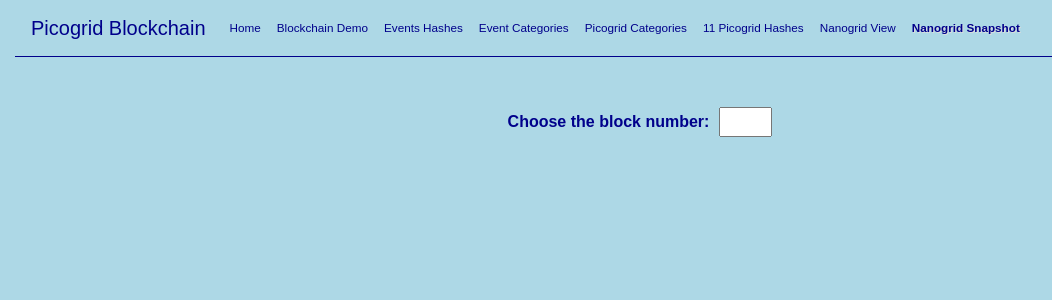
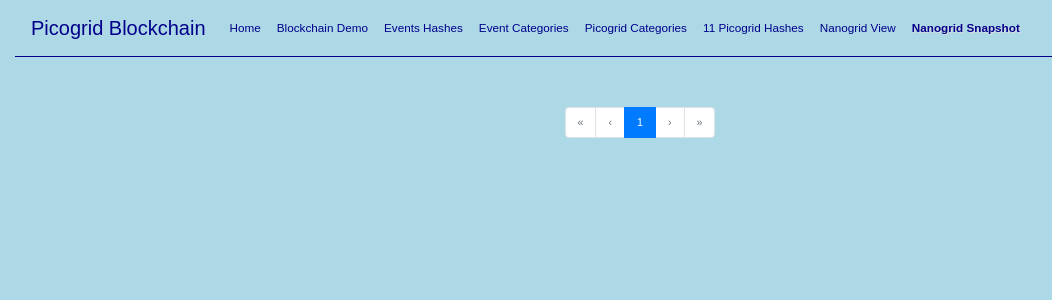
Before and after one commit to gcastilhos/blockchain_app, a Vue app: page /nanogridsnapshot in a window 1280 px wide. Shown: the top 300 px of the page, without its empty margins (0-1052 px from the left). Built offline with nearby package versions, Linux system fonts and the light colour scheme.

Commit message:
Added pagination

```diff
--- a/src/components/nanogridsnapshot/NanogridSnapshot.vue
+++ b/src/components/nanogridsnapshot/NanogridSnapshot.vue
@@ -1,13 +1,19 @@
 <template>
   <div id="nanogrid_snapshot" class="container-md">
     <div class="row">
-      <div class="col-md-12 text-center">
-        <label for="block_number" class="block-number font-weight-bold">Choose the block number:</label>
-        <input type="number" class="block-number " min="1" :max="maxBlock" size="3" name="block_number" @change="getCurrentBlock($event)">
+      <div class="col-md-12 d-flex justify-content-center">
+        <b-pagination
+          v-model="displayBlock"
+          :total-rows="maxBlock"
+          :per-page="1"
+          aria-controls="block-display">
+        </b-pagination>
       </div>
     </div>
     <snapshotData class="row"
-                  v-html="fromStorage">
+                  id="block-display"
+                  v-show="maxBlock > 0"
+                  v-html="fromStorage()">
     </snapshotData>
   </div>
 </template>
@@ -25,41 +31,44 @@ const SnapshotData = {
 export default {
   data: function() {
     return {
-      displayBlock: 0
-    }
-  },
-  computed: {
-    nanoIds: function() {
-      return this.$store.getters.snapShotViews
-    },
-    maxBlock: function() {
-      return this.$store.getters.snapShotViews.length
-    },
-    fromStorage: function() {
-      return this.displayBlock > 0 ? localStorage[`snapshot${this.displayBlock}`] : ''
+      displayBlock: 1
     }
   },
   components: {
     snapshotData: SnapshotData
   },
+  computed: {
+    maxBlock() {
+      return this.$store.getters.snapShotViews.length
+    }
+  },
   methods: {
     getCurrentBlock: function(event) {
       this.displayBlock = event.target.valueAsNumber
+    },
+    fromStorage() {
+      return localStorage[`snapshot${this.displayBlock}`]
     }
   },
   updated: function() {
+
+    let fetchHiddenRows = link => {
+      let parentNode = link.parentNode.parentNode.parentNode
+      let rows = parentNode.querySelectorAll('.row')
+      let hiddenRows = []
+      rows.forEach(row => {
+        if (row.style.display === 'none') {
+          hiddenRows.push(row)
+        }
+      })
+      return hiddenRows
+    }
+
     let dataLinks = document.getElementsByClassName('show-data', this.$el)
     if (dataLinks.length > 0) {
       for (let i = 0; i < 11; ++i) {
         let link = dataLinks[i]
-        let parentNode = link.parentNode.parentNode.parentNode
-        let rows = parentNode.querySelectorAll('.row')
-        let hiddenRows = []
-        rows.forEach(row => {
-          if (row.style.display === 'none') {
-            hiddenRows.push(row)
-          }
-        })
+        let hiddenRows = fetchHiddenRows(link)
         link.addEventListener('click', function(event) {
           let img = event.target
           let isDown = img.src.search('down') > -1
```
